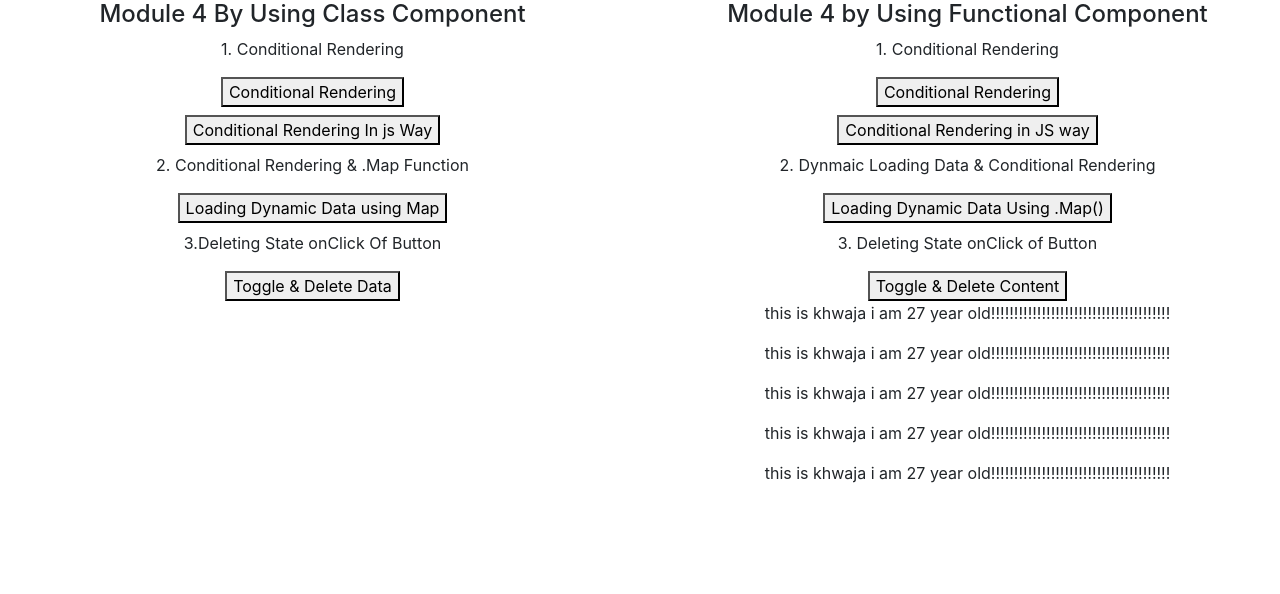
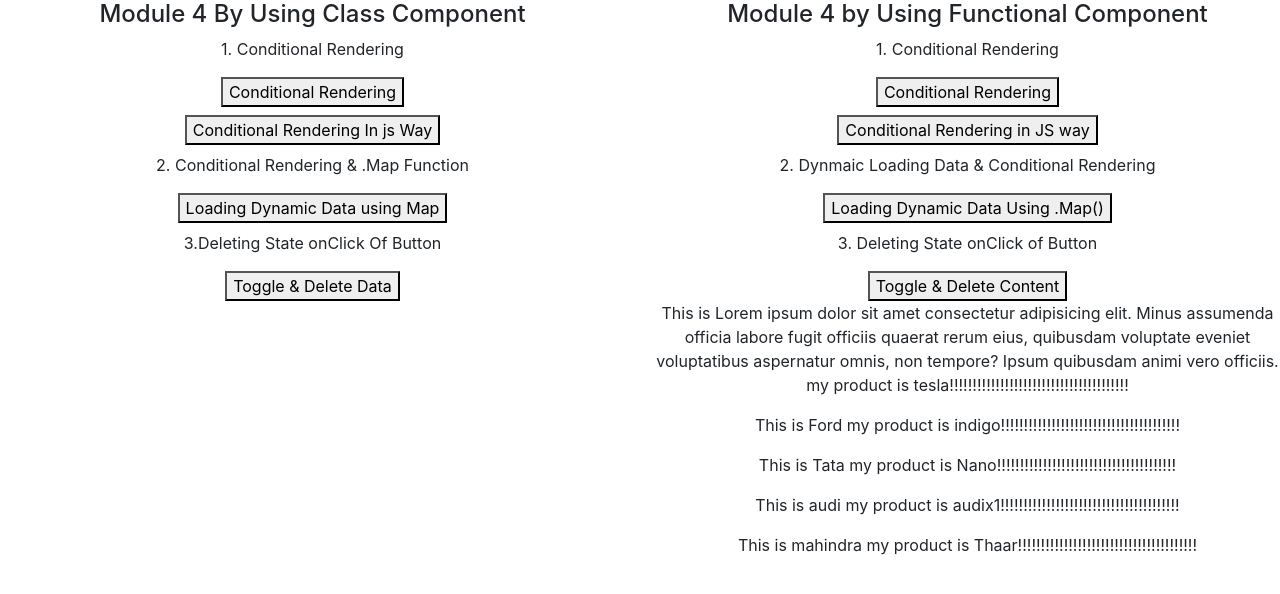
Before and after one commit to HusnainK721/my-first-app, a React (Create React App) app: page / in a window 1280 px wide. Shown: the top 594 px of the page. Built offline with nearby package versions, Linux system fonts and the light colour scheme.

Commit message:
working with map function

```diff
--- a/src/Component/Practice/MapFunctionaPractice/MapFunctionPracticeChild.jsx
+++ b/src/Component/Practice/MapFunctionaPractice/MapFunctionPracticeChild.jsx
@@ -1,10 +1,11 @@
 import React from "react";
 
-export const MapFunctionPracticeChild = () => {
+export const MapFunctionPracticeChild = (fetch) => {
   return (
     <div>
       <p>
-        this is khwaja i am 27 year old!!!!!!!!!!!!!!!!!!!!!!!!!!!!!!!!!!!!!!!
+        This is {fetch.companyName} my product is {fetch.car}
+        !!!!!!!!!!!!!!!!!!!!!!!!!!!!!!!!!!!!!!!
       </p>
     </div>
   );
--- a/src/Component/Practice/MapFunctionaPractice/MapFunctionPracticeParent.jsx
+++ b/src/Component/Practice/MapFunctionaPractice/MapFunctionPracticeParent.jsx
@@ -3,7 +3,10 @@ import { MapFunctionPracticeChild } from "./MapFunctionPracticeChild";
 
 export const MapFunctionPracticeParent = () => {
   const PersonData = [
-    { Company: "Pickupbiz", carName: "tesla" },
+    {
+      Company: `Lorem ipsum dolor sit amet consectetur adipisicing elit. Minus assumenda officia labore fugit officiis quaerat rerum eius, quibusdam voluptate eveniet voluptatibus aspernatur omnis, non tempore? Ipsum quibusdam animi vero officiis.`,
+      carName: "tesla",
+    },
     { Company: "Ford", carName: "indigo" },
     { Company: "Tata", carName: "Nano" },
     { Company: "audi", carName: "audix1" },
@@ -14,7 +17,12 @@ export const MapFunctionPracticeParent = () => {
   return (
     <div>
       {personDetails.map((fetchedData) => {
-        return <MapFunctionPracticeChild />;
+        return (
+          <MapFunctionPracticeChild
+            companyName={fetchedData.Company}
+            car={fetchedData.carName}
+          />
+        );
       })}
     </div>
   );
```
Also changed, not shown: 1 other file (tests, documents, lock files or other folders).
